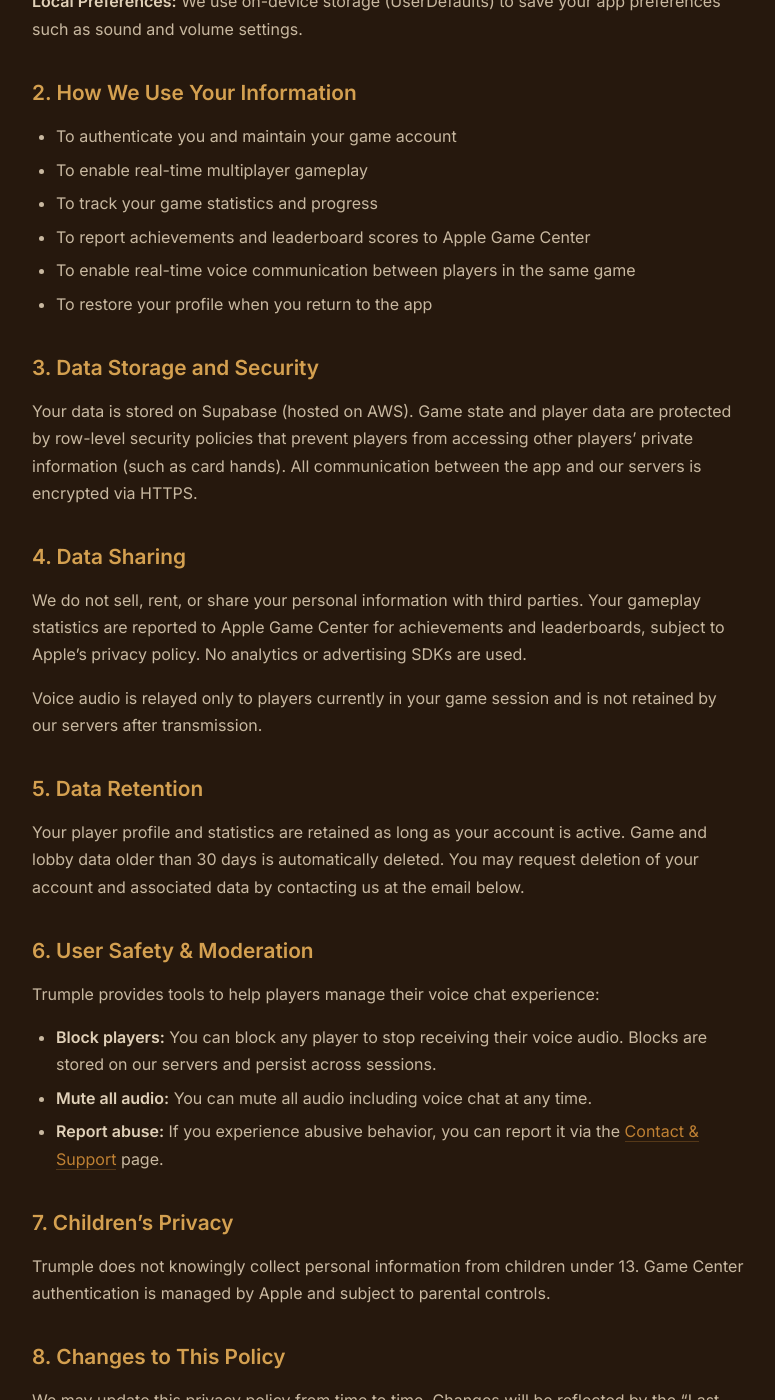
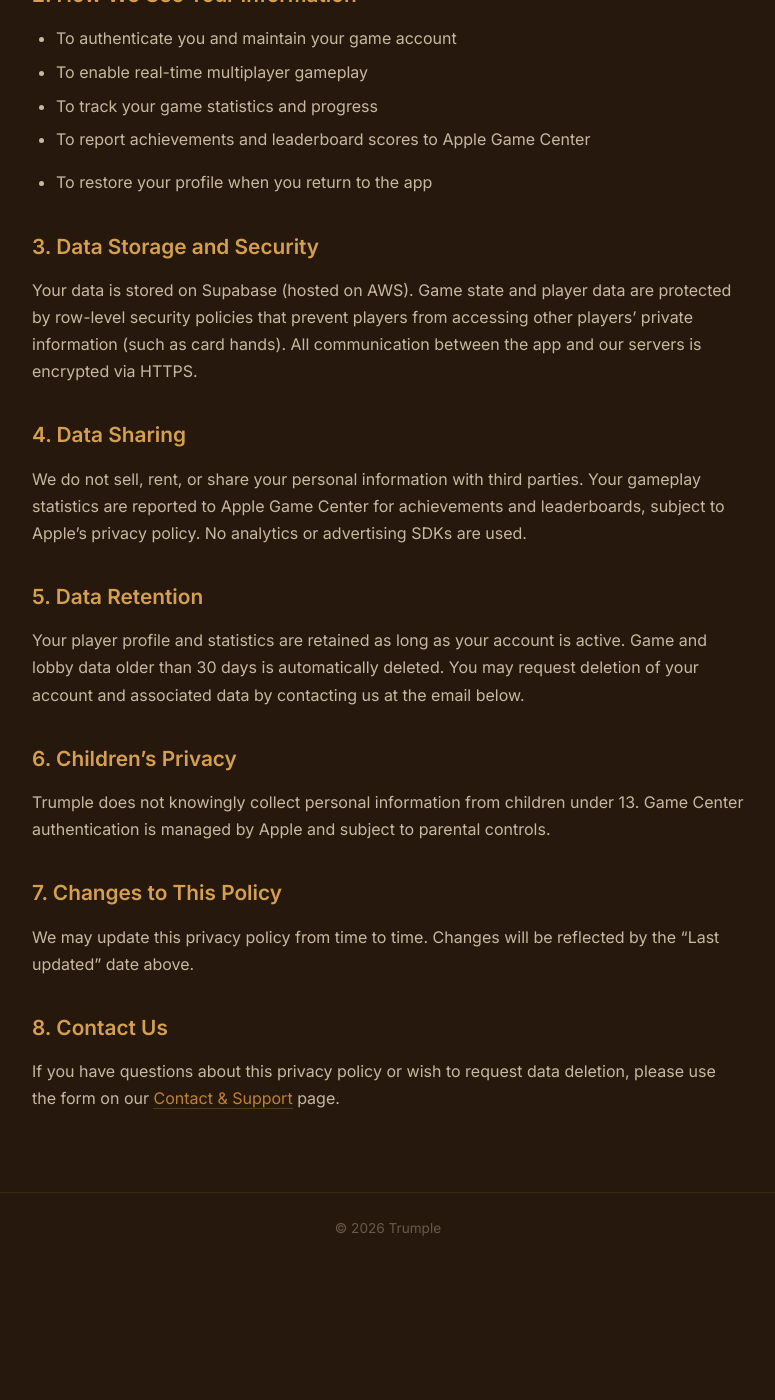
Before and after one commit to darifo2010/trumplesupport, a Jekyll site: the page built from privacy.md, in a window 1280 px wide and 1400 px high, scrolled down 978 px. Shown: the whole window, without its empty margins (252-1027 px from the left). Built offline with Jekyll 4.4.1, drawn with Linux system fonts in a browser that asks for light colours; after the commit the page ends 2243 px from its top, so only the background shows below that; some of the changed text lies outside the part shown.

Commit message:
Remove all voice chat, block, report, and mute references from site
Voice chat and related moderation features (block, report, mute) have
been removed from the app. Replaces Voice Chat feature card with Emotes
on landing page, strips voice/moderation sections from how-to-play,
contact, and privacy policy. Renumbers privacy policy sections.

Co-Authored-By: Claude Opus 4.6 (1M context) <noreply@anthropic.com>

```diff
--- a/_layouts/landing.html
+++ b/_layouts/landing.html
@@ -542,9 +542,9 @@
         <p class="feature-desc">Hit your bid exactly for big points. Go over or under and pay the price. Zero-bid gambles can pay off — or backfire.</p>
       </div>
       <div class="feature-card">
-        <div class="feature-icon">&#127908;</div>
-        <h3 class="feature-title">Voice Chat</h3>
-        <p class="feature-desc">Talk trash and strategize with walkie-talkie style voice streaming. Hold to speak, release to listen.</p>
+        <div class="feature-icon">&#128172;</div>
+        <h3 class="feature-title">Emotes</h3>
+        <p class="feature-desc">React to plays with animated emotes. Send speech bubble expressions to taunt, celebrate, or commiserate.</p>
       </div>
       <div class="feature-card">
         <div class="feature-icon">&#127942;</div>
--- a/privacy.md
+++ b/privacy.md
@@ -17,8 +17,6 @@ title: Privacy Policy — Trumple
 
 **Device Information:** We collect an anonymous device identifier solely for app functionality purposes. We do not use this identifier for advertising or tracking across other apps.
 
-**Voice Chat:** Trumple includes walkie-talkie voice chat that uses your device's microphone. Audio is transmitted in real-time via our servers to other players in your current game. Voice audio is entirely ephemeral — it is never recorded, stored, or logged on our servers.
-
 **Local Preferences:** We use on-device storage (UserDefaults) to save your app preferences such as sound and volume settings.
 
 ## 2. How We Use Your Information
@@ -27,7 +25,7 @@ title: Privacy Policy — Trumple
 - To enable real-time multiplayer gameplay
 - To track your game statistics and progress
 - To report achievements and leaderboard scores to Apple Game Center
-- To enable real-time voice communication between players in the same game
+
 - To restore your profile when you return to the app
 
 ## 3. Data Storage and Security
@@ -38,28 +36,18 @@ Your data is stored on Supabase (hosted on AWS). Game state and player data are
 
 We do not sell, rent, or share your personal information with third parties. Your gameplay statistics are reported to Apple Game Center for achievements and leaderboards, subject to Apple's privacy policy. No analytics or advertising SDKs are used.
 
-Voice audio is relayed only to players currently in your game session and is not retained by our servers after transmission.
-
 ## 5. Data Retention
 
 Your player profile and statistics are retained as long as your account is active. Game and lobby data older than 30 days is automatically deleted. You may request deletion of your account and associated data by contacting us at the email below.
 
-## 6. User Safety & Moderation
-
-Trumple provides tools to help players manage their voice chat experience:
-
-- **Block players:** You can block any player to stop receiving their voice audio. Blocks are stored on our servers and persist across sessions.
-- **Mute all audio:** You can mute all audio including voice chat at any time.
-- **Report abuse:** If you experience abusive behavior, you can report it via the [Contact & Support](contact) page.
-
-## 7. Children's Privacy
+## 6. Children's Privacy
 
 Trumple does not knowingly collect personal information from children under 13. Game Center authentication is managed by Apple and subject to parental controls.
 
-## 8. Changes to This Policy
+## 7. Changes to This Policy
 
 We may update this privacy policy from time to time. Changes will be reflected by the "Last updated" date above.
 
-## 9. Contact Us
+## 8. Contact Us
 
 If you have questions about this privacy policy or wish to request data deletion, please use the form on our [Contact & Support](contact) page.
```
Also changed, not shown: contact.md (+1 -17 lines), how-to-play.md (+2 -15 lines).
